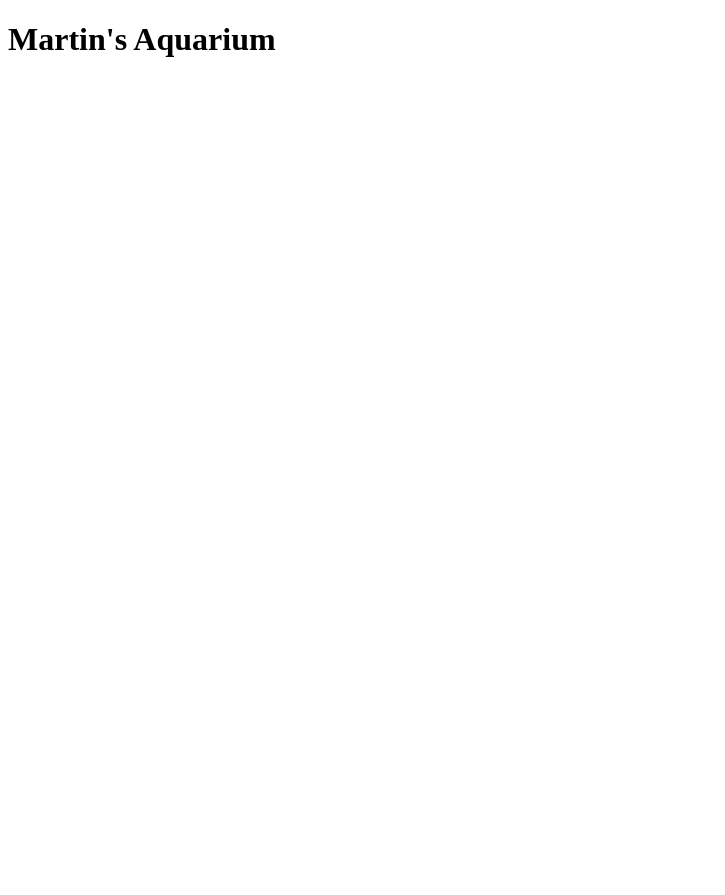
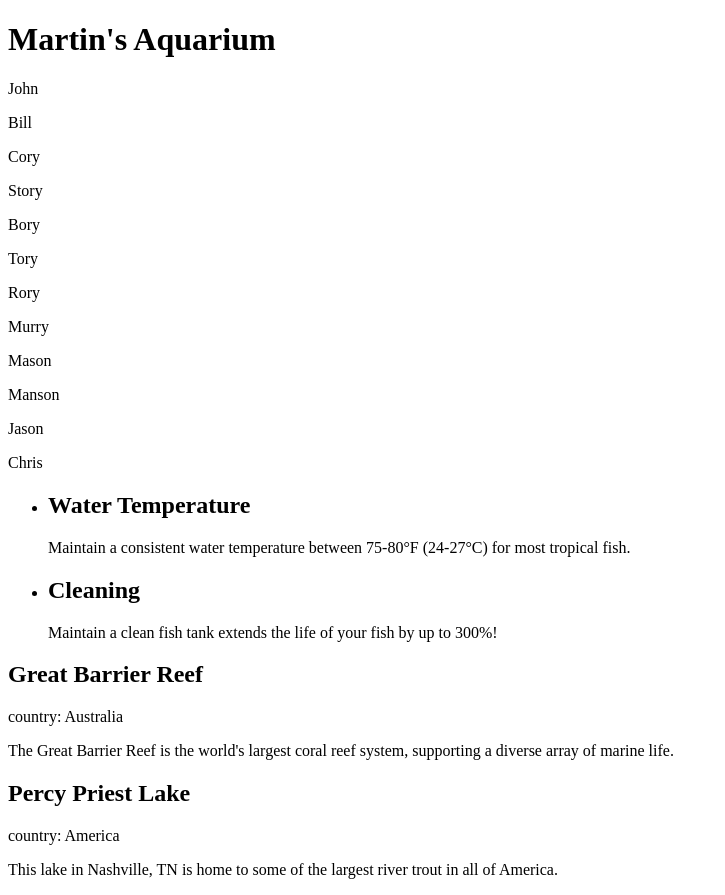
Before and after one commit to zthacker1/martins-aquarium, a plain HTML site: page index.html in a window 1280 px wide. Shown: the whole page, without its empty margins (0-725 px from the left). Before the commit the page ends 800 px from the top, so only its background shows below. Drawn offline with Linux system fonts and the light colour scheme.

Commit message:
finished filtering fish

```diff
--- a/index.html
+++ b/index.html
@@ -13,15 +13,15 @@
     </header>
 
     <main>
-      <section id="fishList">
+      <section id="fish-list">
         <!-- Fish grid will be dynamically generated here -->
       </section>
 
-      <aside id="tipList">
+      <aside id="tip-list">
         <!-- Care tips will be dynamically generated here -->
       </aside>
 
-      <section id="locationList">
+      <section id="location-list">
         <!-- Location grid will be dynamically generated here -->
       </section>
     </main>
--- /dev/null
+++ b/scripts/filteredFish.js
@@ -0,0 +1,42 @@
+import { database } from "./fishData.js";
+
+let fishes = database.fish;
+
+export const mostHolyFish = () => {
+  // 3, 6, 9, 12, etc... fish
+  const holyFish = [];
+
+  for (const fish of fishes) {
+    if (fish.length % 3 === 0) {
+      holyFish.push(fish);
+    }
+  }
+
+  return holyFish;
+};
+
+export const soldierFish = () => {
+  // 5, 10, 15, 20, 25, etc... fish
+  const soldierFish = [];
+
+  for (const fish of fishes) {
+    if (fish.length % 5 === 0) {
+      soldierFish.push(fish);
+    }
+  }
+
+  return soldierFish;
+};
+
+export const regularFish = () => {
+  // Any fish not a multiple of 3 or 5
+  const regularFish = [];
+
+  for (const fish of fishes) {
+    if (fish.length % 5 !== 0 || fish.length % 3 !== 0) {
+      regularFish.push(fish);
+    }
+  }
+
+  return regularFish;
+};
--- a/scripts/fishData.js
+++ b/scripts/fishData.js
@@ -1,20 +1,112 @@
 export const database = {
   fish: [
     {
-      name: "Nemo",
-      species: "Clownfish",
-      length: 3,
-      location: "Great Barrier Reef",
-      diet: "Omnivore",
-      image: "https://example.com/images/nemo.jpg",
+      name: "John",
+      species: "Salmon",
+      length: 30, // Divisible by 3 and 5
+      habitat: "Freshwater",
+      diet: "Insects",
     },
     {
-      name: "Dory",
-      species: "Blue Tang",
-      length: 5,
-      location: "Great Barrier Reef",
-      diet: "Omnivore",
-      image: "https://example.com/images/dory.jpg",
+      name: "Bill",
+      species: "Tuna",
+      length: 45, // Divisible by 3 and 5
+      habitat: "Saltwater",
+      diet: "Small fish",
+    },
+    {
+      name: "Cory",
+      species: "Goldfish",
+      length: 15, // Divisible by 3 and 5
+
+      habitat: "Freshwater",
+      diet: "Flakes",
+    },
+    {
+      name: "Story",
+      species: "Shark",
+      length: 60, // Divisible by 3 and 5
+
+      habitat: "Saltwater",
+      diet: "Fish",
+    },
+    {
+      name: "Bory",
+      species: "Trout",
+      length: 33, // Divisible by 3
+
+      habitat: "Freshwater",
+      diet: "Insects",
+    },
+    {
+      name: "Tory",
+      species: "Marlin",
+      length: 90, // Divisible by 3 and 5
+      habitat: "Saltwater",
+      diet: "Squid",
+    },
+    {
+      name: "Rory",
+      species: "Betta",
+      length: 6, // Divisible by 3
+
+      habitat: "Freshwater",
+      diet: "Insects",
+    },
+    {
+      name: "Murry",
+      species: "Clownfish",
+      length: 12, // Divisible by 3
+
+      habitat: "Saltwater",
+      diet: "Algae",
+    },
+    {
+      name: "Mason",
+      species: "Catfish",
+      length: 24, // Divisible by 3
+
+      habitat: "Freshwater",
+      diet: "Algae",
+    },
+    {
+      name: "Manson",
+      species: "Guppy",
+      length: 3, // Divisible by 3
+
+      habitat: "Freshwater",
+      diet: "Flakes",
+    },
+    {
+      name: "Jason",
+      species: "Swordfish",
+      length: 150, // Divisible by 3 and 5
+
+      habitat: "Saltwater",
+      diet: "Fish",
+    },
+    {
+      name: "Chris",
+      species: "Anchovy",
+      length: 9, // Divisible by 3
+
+      habitat: "Saltwater",
+      diet: "Plankton",
+    },
+    {
+      name: "Buck",
+      species: "Mackerel",
+      length: 7,
+      habitat: "Saltwater",
+      diet: "Small fish",
+    },
+    {
+      name: "Flipper",
+      species: "Snapper",
+      length: 1,
+
+      habitat: "Saltwater",
+      diet: "Crustaceans",
     },
   ],
   tips: [
--- a/scripts/fishList.js
+++ b/scripts/fishList.js
@@ -0,0 +1,56 @@
+import { database } from "./fishData.js";
+import { mostHolyFish, soldierFish, regularFish } from "./filteredFish.js";
+
+// export const fishList = () => {
+//   // Generate an HTML representation of each fish
+//   let fishHTML = "";
+//   let fishes = database.fish;
+
+//   for (const fish of fishes) {
+//     fishHTML += `
+//            <article class="fish">
+//                <img src="${fish.image}" alt="${fish.name} poster" class="fish_image">
+//                <div class="fish__details">
+//                    <h2 class="fish__name">${fish.name}</h2>
+//                    <p>species: ${fish.species}</p>
+//                    <p>length: ${fish.length}"</p>
+//                    <p>location: ${fish.location}</p>
+//                    <p>diet: ${fish.diet}</p>
+//                </div>
+//            </article>
+//        `;
+//   }
+
+//   return fishHTML;
+// };
+
+export const fishList = () => {
+  let holyFishes = mostHolyFish();
+  let soldierFishes = soldierFish();
+  let regularFishes = regularFish();
+  let fishHTML = "";
+
+  for (const fish of holyFishes) {
+    fishHTML += `
+    <article class="fish">
+    <div class ="fish_details">
+    <p>${fish.name}</p>
+
+    </div>
+
+    </article>
+    `;
+  }
+
+  return fishHTML;
+};
+
+export const renderFishToDOM = (fishHTML) => {
+  const fishList = document.getElementById("fish-list");
+
+  if (fishList) {
+    fishList.innerHTML = fishHTML;
+  } else {
+    console.error('Could not find element with id "fish-list"');
+  }
+};
--- a/scripts/locationList.js
+++ b/scripts/locationList.js
@@ -1,4 +1,34 @@
 import { database } from "./fishData.js";
 
-export const locationList = () => {};
-// Define each location as a <section> element with the class location inside an <article> element with the class locations.
+export const locationList = () => {
+  // Define each location as a <section> element with the class location inside an <article> element with the class locations.
+  let locationHTML = "";
+  let locations = database.locations;
+
+  for (const location of locations) {
+    locationHTML += `
+        <section>
+           <article class="location">
+               <div class="location_details">
+                   <h2 class="location_name">${location.name}</h2>
+                   <p>country: ${location.country}</p>
+                   <p>${location.description}</p>
+
+               </div>
+           </article>
+        </section>
+       `;
+  }
+
+  return locationHTML;
+};
+
+export const renderLocationToDOM = (locationHTML) => {
+  const locationList = document.getElementById("location-list");
+
+  if (locationList) {
+    locationList.innerHTML = locationHTML;
+  } else {
+    console.error('Could not find element with id "location-list"');
+  }
+};
--- a/scripts/main.js
+++ b/scripts/main.js
@@ -0,0 +1,18 @@
+import { fishList } from "./fishList.js";
+import { renderTipToDOM, tipList } from "./tipList.js";
+import { locationList, renderLocationToDOM } from "./locationList.js";
+import { renderFishToDOM } from "./fishList.js";
+
+// Generate the fish list
+const fishHTML = fishList();
+renderFishToDOM(fishHTML);
+
+// Generate the care tips
+const tipHTML = tipList();
+renderTipToDOM(tipHTML);
+
+// Generate the location list
+const locationHTML = locationList();
+renderLocationToDOM(locationHTML);
+
+// Render each HTML string to the correct DOM element
--- a/scripts/tipList.js
+++ b/scripts/tipList.js
@@ -1,3 +1,32 @@
 import { database } from "./fishData.js";
 
-export const tipList = () => {};
+export const tipList = () => {
+  // Use a loop to generate the HTML for each tip. Render each tip as an <li class="tip"> element inside a <ul class="tips"> element.
+  let tipHTML = "";
+  let tips = database.tips;
+
+  for (const tip of tips) {
+    tipHTML += `
+    <ul class="tips">
+        <li class="tip">
+
+                <h2 class="tip_topic">${tip.topic}</h2>
+                <p>${tip.text}</p>
+
+        </li>
+    </ul>
+       `;
+  }
+
+  return tipHTML;
+};
+
+export const renderTipToDOM = (tipHTML) => {
+  const tipList = document.getElementById("tip-list");
+
+  if (tipList) {
+    tipList.innerHTML = tipHTML;
+  } else {
+    console.error('Could not find element with id "tip-list"');
+  }
+};
```
